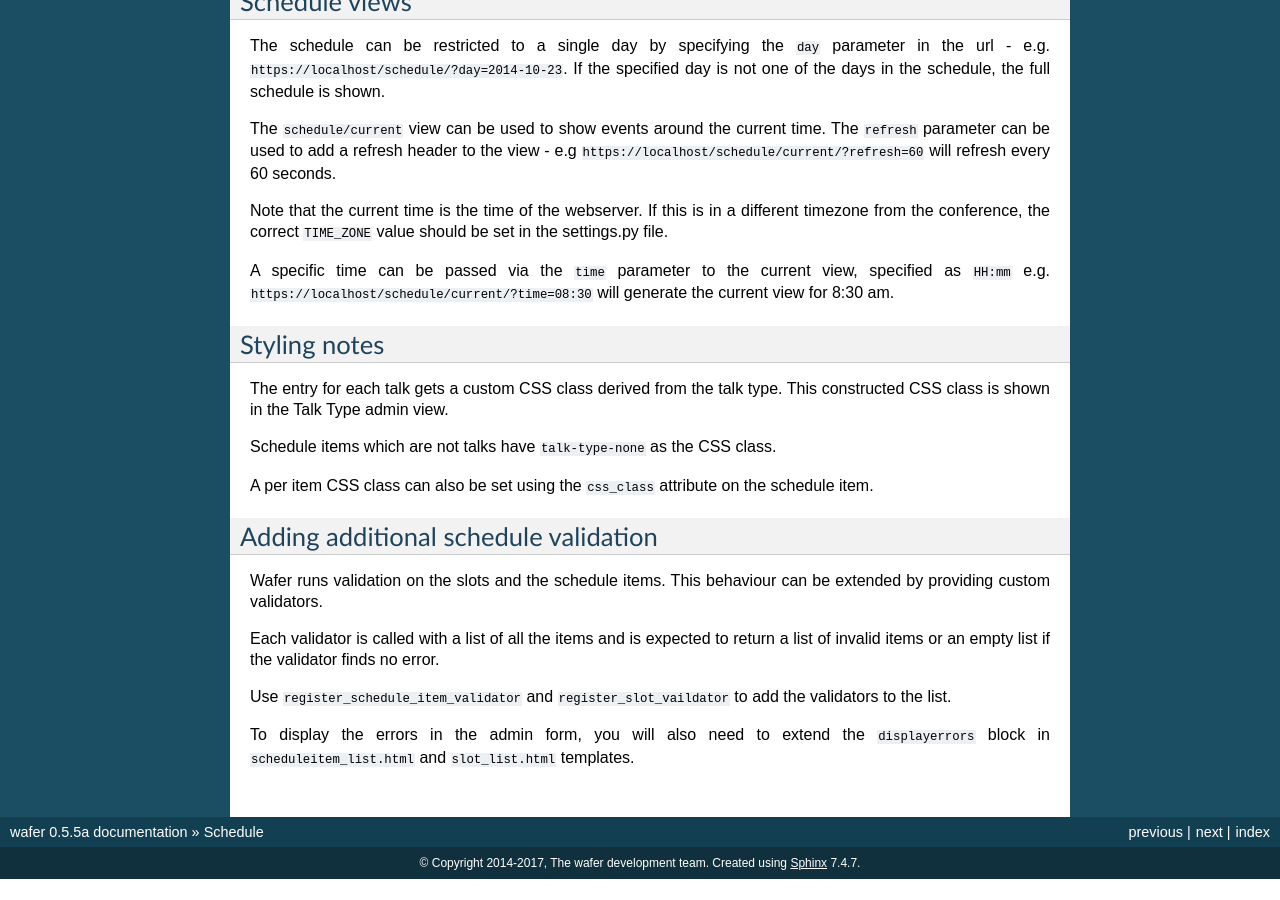
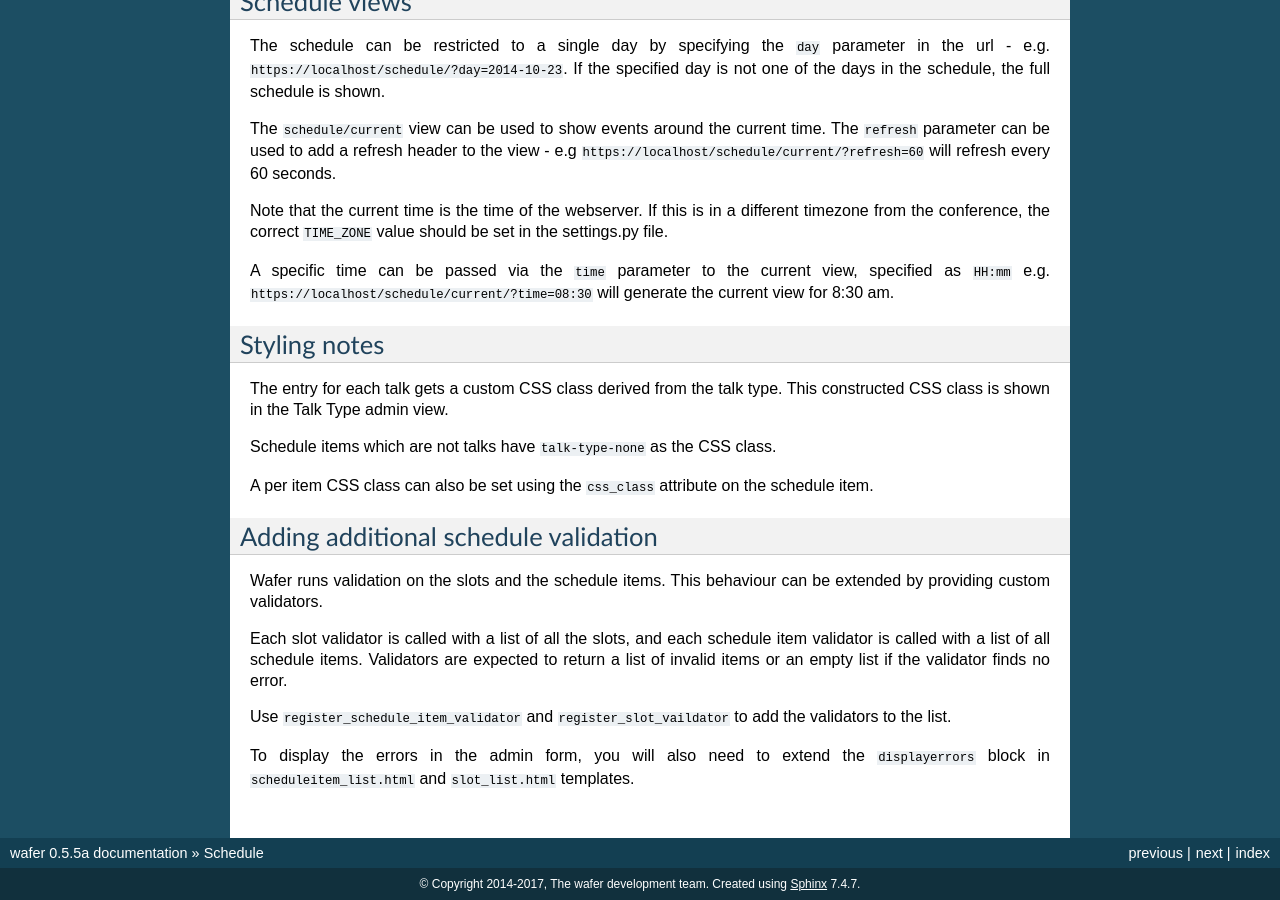
Before and after one commit to CTPUG/wafer, a Sphinx documentation site: the page built from docs/schedule.rst, in a window 1280 px wide and 900 px high, scrolled down 705 px. Built offline with Sphinx 7.4.7, drawn with Linux system fonts in a browser that asks for light colours; before the commit the page ends 1584 px from its top, so only the background shows below that.

Commit message:
Reword schedule validator docs

```diff
--- a/docs/schedule.rst
+++ b/docs/schedule.rst
@@ -77,9 +77,10 @@ Adding additional schedule validation
 Wafer runs validation on the slots and the schedule items. This behaviour
 can be extended by providing custom validators.
 
-Each validator is called with a list of all the items and is expected to
-return a list of invalid items or an empty list if the validator finds
-no error.
+Each slot validator is called with a list of all the slots, and each
+schedule item validator is called with a list of all schedule items.
+Validators are expected to return a list of invalid items or an
+empty list if the validator finds no error.
 
 Use ``register_schedule_item_validator`` and ``register_slot_vaildator``
 to add the validators to the list.
```
